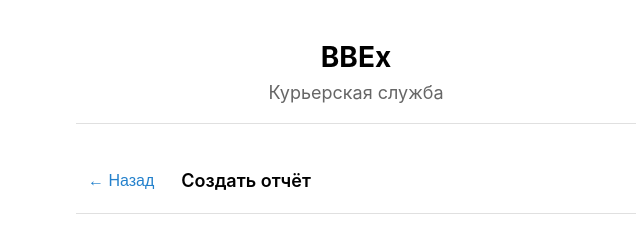
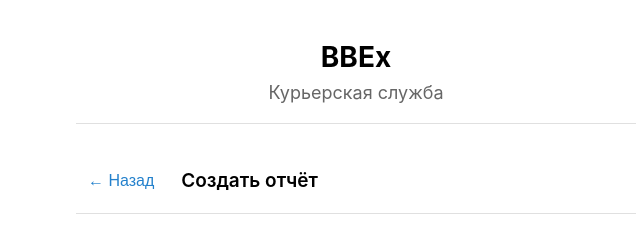
Before and after one commit to NikitaAutomationTester/courier-boss.github.io, a plain HTML site: page index.html in a window 1280 px wide. Both pictures are taken after a click on the button "Создать отчёт". Shown: the top 229 px of the page, 284-924 px from the left. Drawn offline with Linux system fonts and the light colour scheme; a script that the page names is missing.

Commit message:
Сделали все заголовки одинаковыми по размеру шрифта

```diff
--- a/css/style.css
+++ b/css/style.css
@@ -843,7 +843,7 @@ footer {
 .route-header h2,
 .history-header h2,
 .report-detail-header h2 {
-    font-size: 18px !important;  /* Чуть увеличим, чтобы было заметно */
+    font-size: 19px !important;  /* Чуть увеличим, чтобы было заметно */
     font-weight: 600 !important;
     line-height: 1.3 !important;
     color: var(--tg-theme-text-color, #000000) !important;
```
